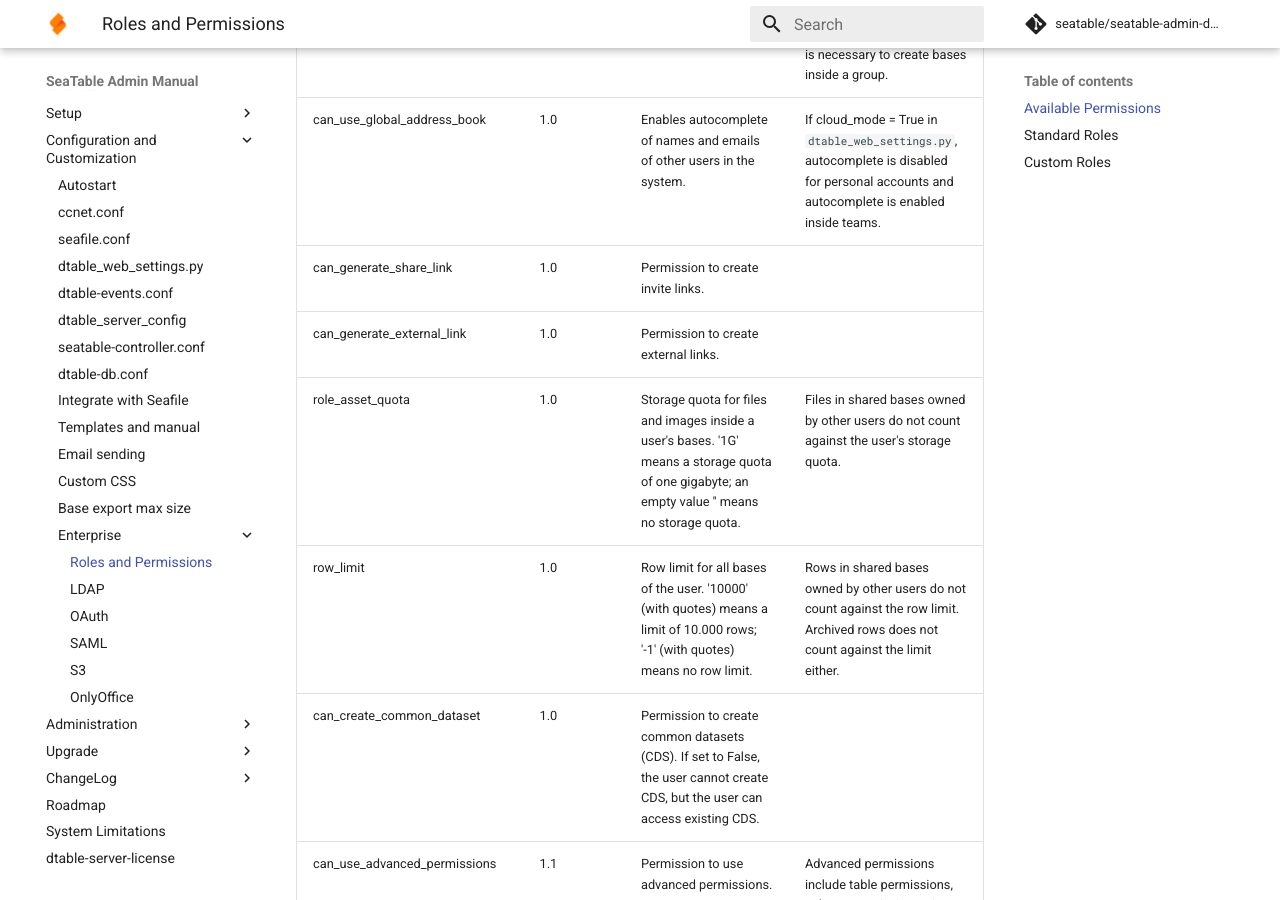
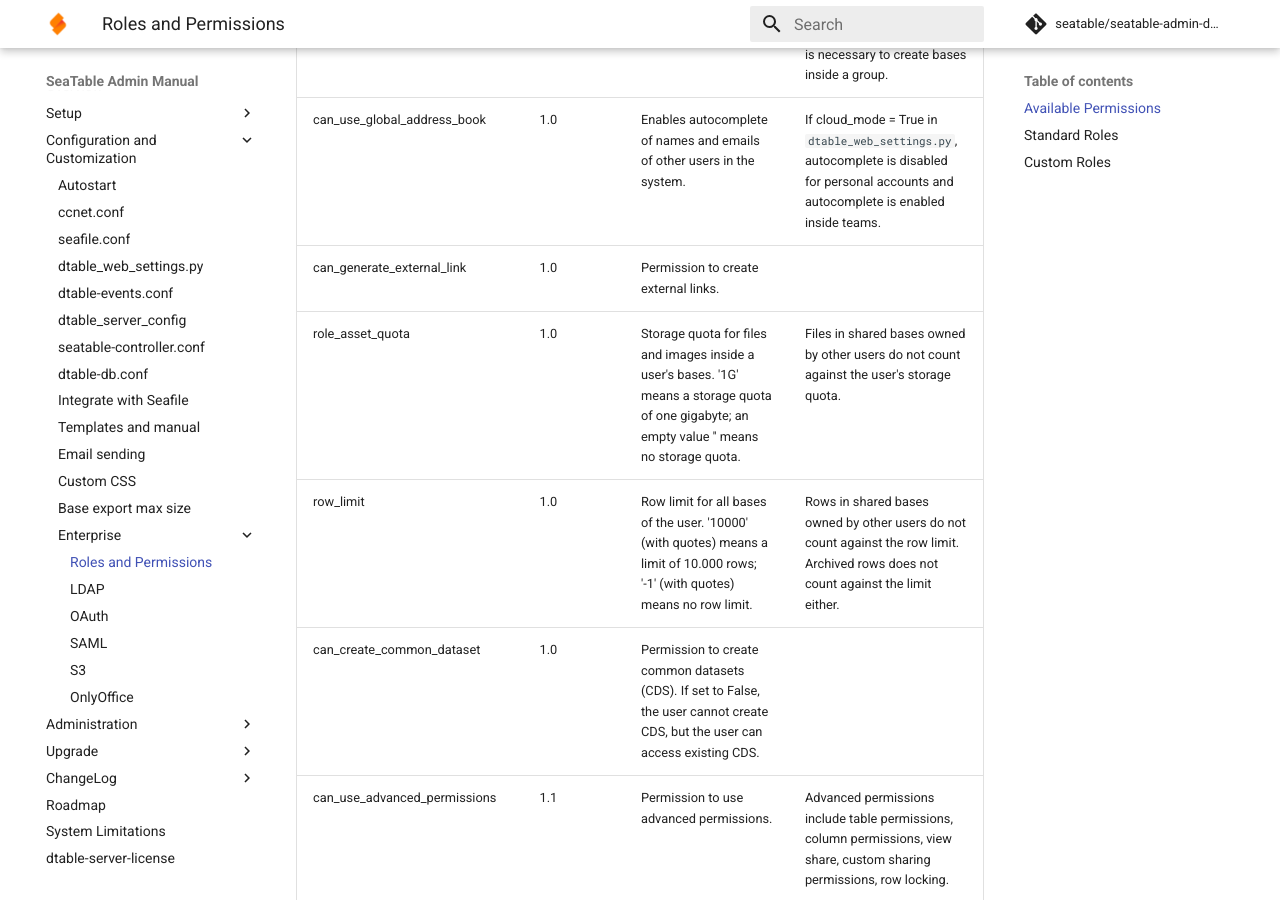
Before and after one commit to seatable/seatable-admin-docs, an MkDocs documentation site: the page built from manual/config/enterprise/roles_permissions.md, in a window 1280 px wide and 900 px high, scrolled down 680 px. Built offline with MkDocs 1.6.1 and Material for MkDocs 9.7.7, drawn with Linux system fonts in a browser that asks for light colours; comment, search, counter and statistics services are not loaded.

Commit message:
Update roles_permissions.md

```diff
--- a/manual/config/enterprise/roles_permissions.md
+++ b/manual/config/enterprise/roles_permissions.md
@@ -17,7 +17,6 @@
 | can_add_dtable               | 1.0              | Permission to create bases.                                  |                                                              |
 | can_add_group                | 1.0              | Permission to create groups.                                 | The user creating a group becomes automatically the group's owner. The permission can_add_dtable is necessary to create bases inside a group. |
 | can_use_global_address_book  | 1.0              | Enables autocomplete of names and emails of other users in the system. | If cloud_mode = True in `dtable_web_settings.py`, autocomplete is disabled for personal accounts and autocomplete is enabled inside teams. |
-| can_generate_share_link      | 1.0              | Permission  to create invite links.                          |                                                              |
 | can_generate_external_link   | 1.0              | Permission to create external links.                         |                                                              |
 | role_asset_quota             | 1.0              | Storage  quota for files and images inside a user's bases. '1G' means a storage quota of one gigabyte; an empty value '' means no storage quota. | Files in shared bases owned by other users do not count against the user's storage quota. |
 | row_limit                    | 1.0              | Row limit for all bases of the user. '10000' (with quotes) means a limit of 10.000 rows; '-1' (with quotes) means no row limit. | Rows in shared bases owned by other users do not count against the row limit.  Archived rows does not count against the limit either. |
```
